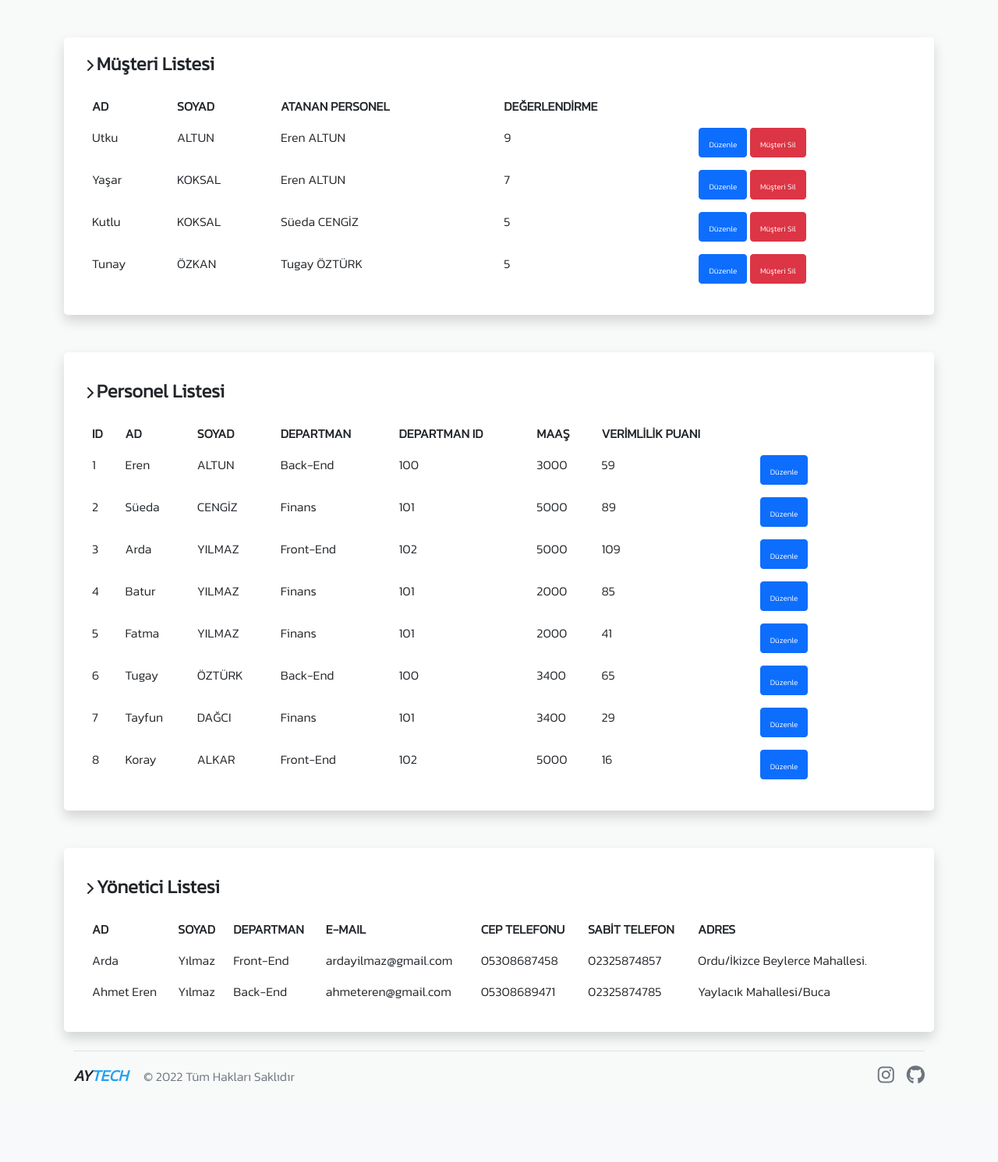
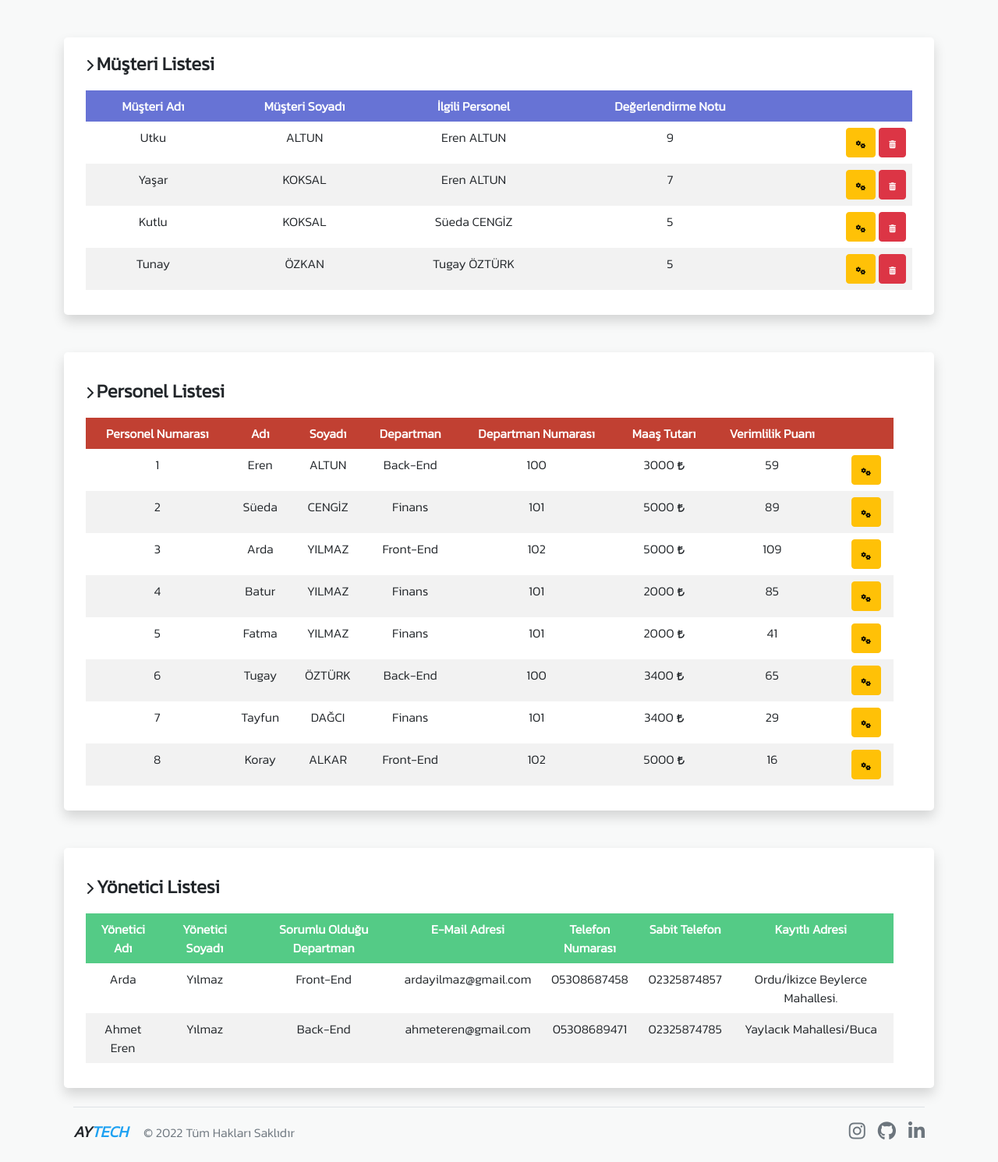
Before and after one commit to ahmmeetteren/biwebsite, a PHP site: page /listeler.php in a window 1280 px wide. Shown: the part 52-1543 px from the top of the page at 78% size. Before the commit the page ends 1442 px from the top, so only its background shows below. Run offline with PHP 8.4, Linux system fonts and the light colour scheme; the visitor is signed in with stand-in values (Sample User, id 1); data comes from the database, SQL or seed files in the repository; some libraries are stand-ins or nearby versions.

Commit message:
Update listeler.php

```diff
--- a/listeler.php
+++ b/listeler.php
@@ -91,12 +91,13 @@ $gid_sorgu = mysqli_query($baglanti, "SELECT SUM(depGid_ay.gider*12) as gider FR
                         <i class="fas fa-chevron-right"></i> <span class="fs-4 fw-bold">Müşteri Listesi</span>
                     </div>
                     <div class="table-responsive">
-                        <table class="table table-borderless">
-                            <tr>
-                                <th>AD</th>
-                                <th>SOYAD</th>
-                                <th>ATANAN PERSONEL</th>
-                                <th>DEĞERLENDİRME</th>
+                        <table class="table table-borderless fs-sm-2 table-striped" style="text-align:center;">
+                            <tr style="background-color:#6c79e0;">
+                                <th class="text-white">Müşteri Adı</th>
+                                <th class="text-white">Müşteri Soyadı</th>
+                                <th class="text-white">İlgili Personel</th>
+                                <th class="text-white">Değerlendirme Notu</th>
+                                <th></th>
                             </tr>
                             <?php
                             if ($baglanti) {
@@ -113,14 +114,13 @@ $gid_sorgu = mysqli_query($baglanti, "SELECT SUM(depGid_ay.gider*12) as gider FR
                                 $degerlendirme = $sonuc['degerlendirme'];
                             ?>
                                 <tr>
-                                    <td class="mustericol"><?php echo $musteriAd; ?></td>
-                                    <td class="mustericol"><?php echo $musteriSoyad; ?></td>
-                                    <td class="mustericol"><?php echo $atananPersonelAd . " " . $atananPersonelSoyad; ?></td>
-                                    <td class="mustericol"><?php echo $degerlendirme; ?></td>
-
-                                    <td>
-                                        <a class="btn btn-primary me-0 " type="button" href="duzenleMusteri.php?id=<?php echo $musteriID; ?>"><span style="font-size:10px;">Düzenle</span></a>
-                                        <a class="btn btn-danger ms-0" href="control/silMusteri.php?id=<?php echo $musteriID; ?>"><span style="font-size:10px;">Müşteri Sil</span></a>
+                                    <td><?php echo $musteriAd; ?></td>
+                                    <td><?php echo $musteriSoyad; ?></td>
+                                    <td><?php echo $atananPersonelAd . " " . $atananPersonelSoyad; ?></td>
+                                    <td><?php echo $degerlendirme; ?></td>
+                                    <td class="d-flex justify-content-end">
+                                        <a class="btn btn-warning me-0 " type="button" href="duzenleMusteri.php?id=<?php echo $musteriID; ?>"><span style="font-size:10px;"><i class="fa-solid fa-gears"></i></span></a>
+                                        <a class="btn btn-danger ms-1" href="control/silMusteri.php?id=<?php echo $musteriID; ?>"><span style="font-size:10px;"><i class="fa-solid fa-trash-can"></i></span></a>
                                     </td>
                                 </tr>
                             <?php
@@ -139,15 +139,15 @@ $gid_sorgu = mysqli_query($baglanti, "SELECT SUM(depGid_ay.gider*12) as gider FR
                             <i class="fas fa-chevron-right"></i> <span class="fs-4 fw-bold">Personel Listesi</span>
                         </div>
                         <div class="table-responsive">
-                            <table class="table table-borderless">
-                                <tr>
-                                    <th>ID</th>
-                                    <th>AD</th>
-                                    <th>SOYAD</th>
-                                    <th>DEPARTMAN</th>
-                                    <th>DEPARTMAN ID</th>
-                                    <th>MAAŞ</th>
-                                    <th>VERİMLİLİK PUANI</th>
+                            <table class="table fs-sm-2 table-striped table-borderless" style="text-align:center">
+                                <tr style="background-color:#cb4335;">
+                                    <th class="text-white">Personel Numarası</th>
+                                    <th class="text-white">Adı</th>
+                                    <th class="text-white">Soyadı</th>
+                                    <th class="text-white">Departman</th>
+                                    <th class="text-white">Departman Numarası</th>
+                                    <th class="text-white">Maaş Tutarı</th>
+                                    <th class="text-white">Verimlilik Puanı</th>
                                     <th></th>
                                 </tr>
                                 <?php
@@ -166,15 +166,15 @@ $gid_sorgu = mysqli_query($baglanti, "SELECT SUM(depGid_ay.gider*12) as gider FR
                                     $departmanID = $sonuc['dep_id'];
                                 ?>
                                     <tr>
-                                        <td class="personelcol"><?php echo $personelID; ?></td>
-                                        <td class="personelcol"><?php echo $personelAd; ?></td>
-                                        <td class="personelcol"><?php echo $personelSoyad; ?></td>
-                                        <td class="personelcol"><?php echo $departmanAd; ?></td>
-                                        <td class="personelcol"><?php echo $departmanID; ?></td>
-                                        <td class="personelcol"><?php echo $personelMaas; ?></td>
-                                        <td class="personelcol"><?php echo $verimlilikPuan; ?></td>
-                                        <td>
-                                            <a class="btn btn-primary me-5 " type="button" href="duzenlePersonel.php?id=<?php echo $personelID; ?>"><span style="font-size:10px;">Düzenle</span></a>
+                                        <td><?php echo $personelID; ?></td>
+                                        <td><?php echo $personelAd; ?></td>
+                                        <td><?php echo $personelSoyad; ?></td>
+                                        <td><?php echo $departmanAd; ?></td>
+                                        <td><?php echo $departmanID; ?></td>
+                                        <td><?php echo "$personelMaas<i class='fa-solid fa-turkish-lira-sign ms-1 mb-3 fs-8'></i>" ?></td>
+                                        <td><?php echo $verimlilikPuan; ?></td>
+                                        <td class="d-flex justify-content-end">
+                                            <a class="btn btn-warning me-2" type="button" href="duzenlePersonel.php?id=<?php echo $personelID; ?>"><span style="font-size:10px;"><i class="fa-solid fa-gears"></i></span></a>
                                         </td>
                                     </tr>
                                 <?php
@@ -194,15 +194,15 @@ $gid_sorgu = mysqli_query($baglanti, "SELECT SUM(depGid_ay.gider*12) as gider FR
                             <i class="fas fa-chevron-right"></i> <span class="fs-4 fw-bold">Yönetici Listesi</span>
                         </div>
                         <div class="table-responsive">
-                            <table class="table table-borderless">
-                                <tr>
-                                    <th>AD</th>
-                                    <th>SOYAD</th>
-                                    <th>DEPARTMAN</th>
-                                    <th>E-MAIL</th>
-                                    <th>CEP TELEFONU</th>
-                                    <th>SABİT TELEFON</th>
-                                    <th>ADRES</th>
+                            <table class="table fs-sm-2 table-striped table-borderless" style="text-align:center">
+                                <tr style="background-color:#58d68d;">
+                                    <th class="text-white">Yönetici Adı</th>
+                                    <th class="text-white">Yönetici Soyadı</th>
+                                    <th class="text-white">Sorumlu Olduğu Departman</th>
+                                    <th class="text-white">E-Mail Adresi</th>
+                                    <th class="text-white">Telefon Numarası</th>
+                                    <th class="text-white">Sabit Telefon</th>
+                                    <th class="text-white">Kayıtlı Adresi</th>
                                 </tr>
                                 <?php
                                 if ($baglanti) {
@@ -252,6 +252,9 @@ $gid_sorgu = mysqli_query($baglanti, "SELECT SUM(depGid_ay.gider*12) as gider FR
         <li>
             <a class="text-muted" target="_blank" href="https://github.com/ahmmeetteren"><i class="fa-brands fa-github fs-4 ms-3"></i></a>
         </li>
+        <li>
+            <a class="text-muted" target="_blank" href="https://github.com/ahmmeetteren"><i class="fa-brands fa-linkedin-in fs-4 ms-3"></i></a>
+        </li>
     </ul>
 </footer>
 </html>
```
